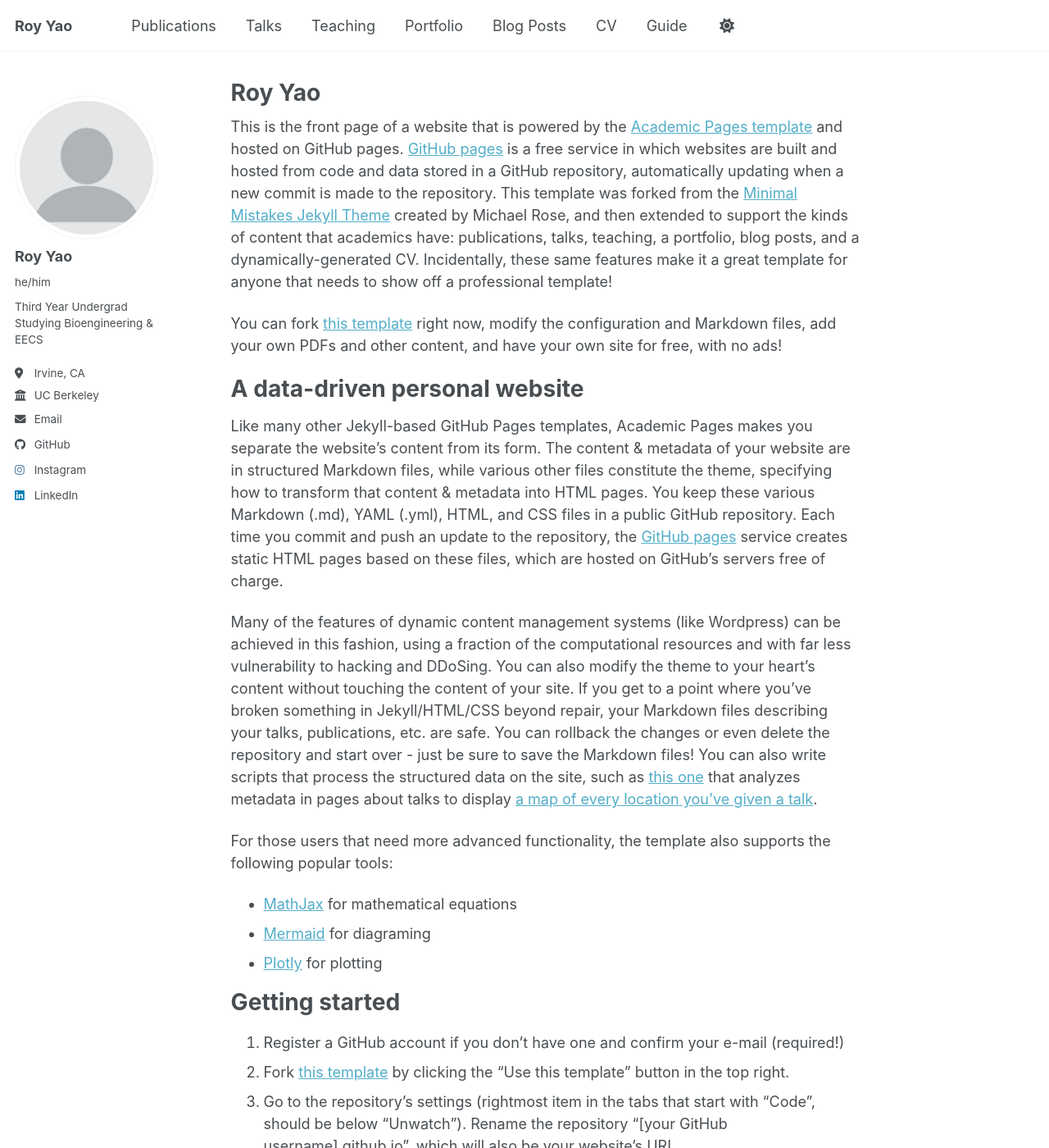
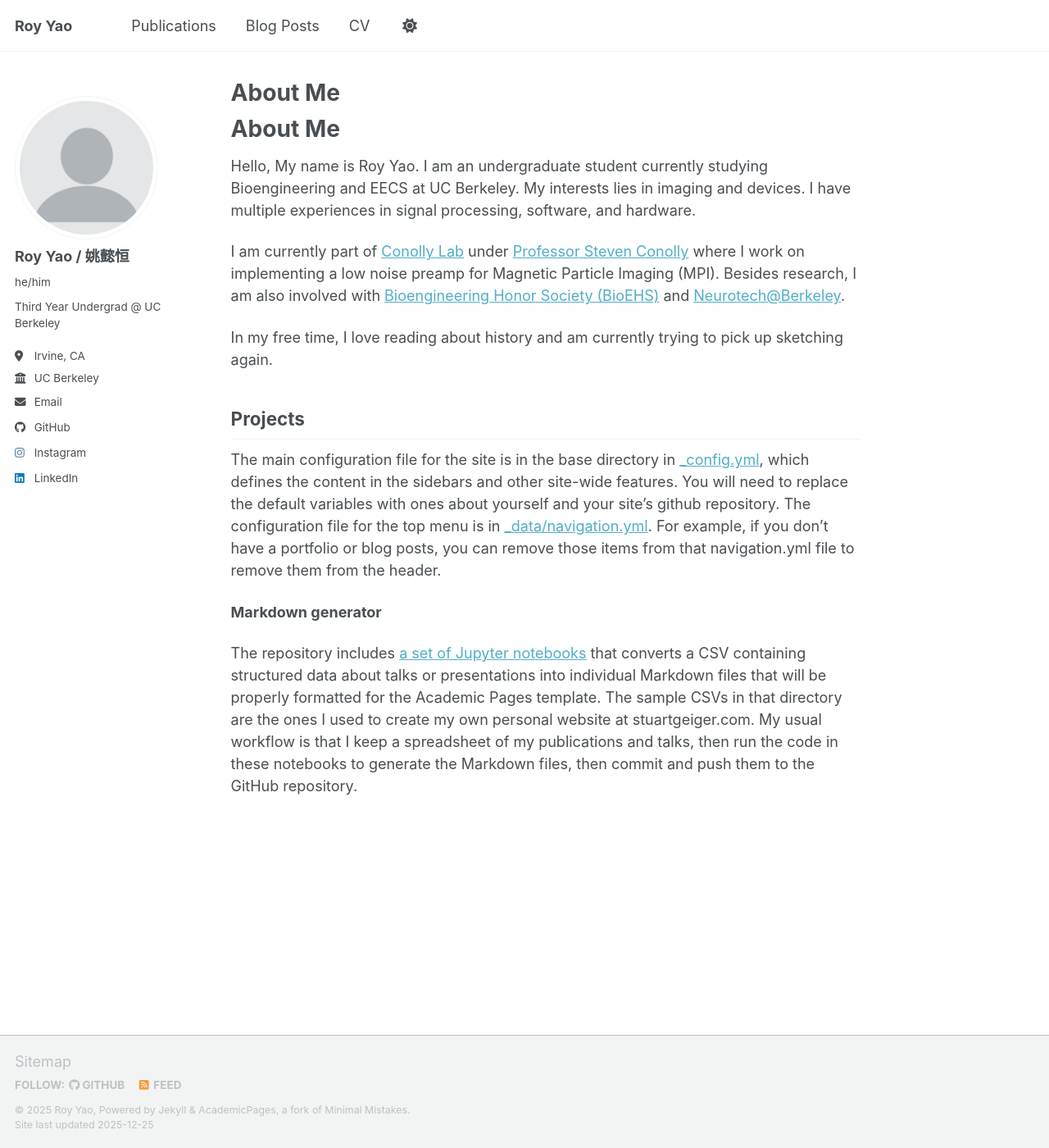
Before and after one commit to royyaoyh/royyaoyh.github.io, a Jekyll site: the page built from _pages/about.md, in a window 1280 px wide and 1400 px high. Shown: the whole window at 82% size. Built offline with Jekyll 4.4.1, drawn with Linux system fonts in a browser that asks for light colours; a script bundle is joined from its source files by our own code; library files that are not in the unit come from our copies; our own code applies the rules of GitHub Pages for plain Markdown files; some of the changed text lies outside the part shown.

Commit message:
remove stuff from menu bars I dont need. include short descriptions of myself. coursework and project and profile pic need to be fixed

```diff
--- a/_config.yml
+++ b/_config.yml
@@ -24,9 +24,9 @@
 author:
   # Biographic information
   avatar           : "profile.png"
-  name             : "Roy Yao"
+  name             : "Roy Yao / 姚懿恒"
   pronouns         : he/him
-  bio              : "Third Year Undergrad Studying Bioengineering & EECS"
+  bio              : "Third Year Undergrad @ UC Berkeley"
   location         : "Irvine, CA"
   employer         : "UC Berkeley"
   uri              : # URL
@@ -64,9 +64,9 @@
   goodreads        : # Username
   google_plus      : # Username
   keybase          : # Username
-  instagram        : "https://www.instagram.com/roy_yao_h/"
+  instagram        : "roy_yao_h/"
   lastfm           : # Username
-  linkedin         : "https://www.linkedin.com/in/27yaoroy/"
+  linkedin         : "27yaoroy/"
   mastodon         : # URL
   medium           : # URL
   pinterest        : # Username
@@ -255,15 +255,15 @@
     values:
       layout: single
       author_profile: true
-  # _teaching
-  - scope:
-      path: ""
-      type: teaching
-    values:
-      layout: single
-      author_profile: true
-      share: true
-      comments: true
+  # # _teaching
+  # - scope:
+  #     path: ""
+  #     type: teaching
+  #   values:
+  #     layout: single
+  #     author_profile: true
+  #     share: true
+  #     comments: true
   # _publications
   - scope:
       path: ""
@@ -273,23 +273,23 @@
       author_profile: true
       share: true
       comments: true
-  # _portfolio
-  - scope:
-      path: ""
-      type: portfolio
-    values:
-      layout: single
-      author_profile: true
-      share: true
-      comment: true
-  # _talks
-  - scope:
-      path: ""
-      type: talks
-    values:
-      layout: talk
-      author_profile: true
-      share: true
+  # # _portfolio
+  # - scope:
+  #     path: ""
+  #     type: portfolio
+  #   values:
+  #     layout: single
+  #     author_profile: true
+  #     share: true
+  #     comment: true
+  # # _talks
+  # - scope:
+  #     path: ""
+  #     type: talks
+  #   values:
+  #     layout: talk
+  #     author_profile: true
+  #     share: true
 
 
 # Sass/SCSS
--- a/_pages/about.md
+++ b/_pages/about.md
@@ -1,56 +1,25 @@
 ---
 permalink: /
-title: "Roy Yao"
+#title: "Roy Yao"
 author_profile: true
 redirect_from:
   - /about/
   - /about.html
 ---
 
-This is the front page of a website that is powered by the [Academic Pages template](https://github.com/academicpages/academicpages.github.io) and hosted on GitHub pages. [GitHub pages](https://pages.github.com) is a free service in which websites are built and hosted from code and data stored in a GitHub repository, automatically updating when a new commit is made to the repository. This template was forked from the [Minimal Mistakes Jekyll Theme](https://mmistakes.github.io/minimal-mistakes/) created by Michael Rose, and then extended to support the kinds of content that academics have: publications, talks, teaching, a portfolio, blog posts, and a dynamically-generated CV. Incidentally, these same features make it a great template for anyone that needs to show off a professional template!
+About Me
+======
+Hello, My name is Roy Yao. I am an undergraduate student currently studying Bioengineering and EECS at UC Berkeley. My interests lies in imaging and devices. I have multiple experiences in signal processing, software, and hardware.
 
- You can fork [this template](https://github.com/academicpages/academicpages.github.io) right now, modify the configuration and Markdown files, add your own PDFs and other content, and have your own site for free, with no ads!
+I am currently part of [Conolly Lab](https://bisl.studentorg.berkeley.edu/) under [Professor Steven Conolly](https://www2.eecs.berkeley.edu/Faculty/Homepages/sconolly.html) where I work on implementing a low noise preamp for Magnetic Particle Imaging (MPI). Besides research, I am also involved with [Bioengineering Honor Society (BioEHS)](https://bioehs.studentorg.berkeley.edu/) and [Neurotech@Berkeley](https://neurotech.studentorg.berkeley.edu/).
 
-A data-driven personal website
-======
-Like many other Jekyll-based GitHub Pages templates, Academic Pages makes you separate the website's content from its form. The content & metadata of your website are in structured Markdown files, while various other files constitute the theme, specifying how to transform that content & metadata into HTML pages. You keep these various Markdown (.md), YAML (.yml), HTML, and CSS files in a public GitHub repository. Each time you commit and push an update to the repository, the [GitHub pages](https://pages.github.com/) service creates static HTML pages based on these files, which are hosted on GitHub's servers free of charge.
+In my free time, I love reading about history and am currently trying to pick up sketching again.
 
-Many of the features of dynamic content management systems (like Wordpress) can be achieved in this fashion, using a fraction of the computational resources and with far less vulnerability to hacking and DDoSing. You can also modify the theme to your heart's content without touching the content of your site. If you get to a point where you've broken something in Jekyll/HTML/CSS beyond repair, your Markdown files describing your talks, publications, etc. are safe. You can rollback the changes or even delete the repository and start over - just be sure to save the Markdown files! You can also write scripts that process the structured data on the site, such as [this one](https://github.com/academicpages/academicpages.github.io/blob/master/talkmap.ipynb) that analyzes metadata in pages about talks to display [a map of every location you've given a talk](https://academicpages.github.io/talkmap.html).
-
-For those users that need more advanced functionality, the template also supports the following popular tools:
-- [MathJax](https://www.mathjax.org/) for mathematical equations
-- [Mermaid](https://mermaid.js.org/) for diagraming
-- [Plotly](https://plotly.com/javascript/) for plotting
-
-Getting started
-======
-1. Register a GitHub account if you don't have one and confirm your e-mail (required!)
-1. Fork [this template](https://github.com/academicpages/academicpages.github.io) by clicking the "Use this template" button in the top right.
-1. Go to the repository's settings (rightmost item in the tabs that start with "Code", should be below "Unwatch"). Rename the repository "[your GitHub username].github.io", which will also be your website's URL.
-1. Set site-wide configuration and create content & metadata (see below -- also see [this set of diffs](https://archive.is/3TPas) showing what files were changed to set up [an example site](https://getorg-testacct.github.io) for a user with the username "getorg-testacct")
-1. Upload any files (like PDFs, .zip files, etc.) to the files/ directory. They will appear at https://[your GitHub username].github.io/files/example.pdf.
-1. Check status by going to the repository settings, in the "GitHub pages" section
-
-Site-wide configuration
+Projects
 ------
 The main configuration file for the site is in the base directory in [_config.yml](https://github.com/academicpages/academicpages.github.io/blob/master/_config.yml), which defines the content in the sidebars and other site-wide features. You will need to replace the default variables with ones about yourself and your site's github repository. The configuration file for the top menu is in [_data/navigation.yml](https://github.com/academicpages/academicpages.github.io/blob/master/_data/navigation.yml). For example, if you don't have a portfolio or blog posts, you can remove those items from that navigation.yml file to remove them from the header.
-
-Create content & metadata
-------
-For site content, there is one Markdown file for each type of content, which are stored in directories like _publications, _talks, _posts, _teaching, or _pages. For example, each talk is a Markdown file in the [_talks directory](https://github.com/academicpages/academicpages.github.io/tree/master/_talks). At the top of each Markdown file is structured data in YAML about the talk, which the theme will parse to do lots of cool stuff. The same structured data about a talk is used to generate the list of talks on the [Talks page](https://academicpages.github.io/talks), each [individual page](https://academicpages.github.io/talks/2012-03-01-talk-1) for specific talks, the talks section for the [CV page](https://academicpages.github.io/cv), and the [map of places you've given a talk](https://academicpages.github.io/talkmap.html) (if you run this [python file](https://github.com/academicpages/academicpages.github.io/blob/master/talkmap.py) or [Jupyter notebook](https://github.com/academicpages/academicpages.github.io/blob/master/talkmap.ipynb), which creates the HTML for the map based on the contents of the _talks directory).
 
 **Markdown generator**
 
 The repository includes [a set of Jupyter notebooks](https://github.com/academicpages/academicpages.github.io/tree/master/markdown_generator
 ) that converts a CSV containing structured data about talks or presentations into individual Markdown files that will be properly formatted for the Academic Pages template. The sample CSVs in that directory are the ones I used to create my own personal website at stuartgeiger.com. My usual workflow is that I keep a spreadsheet of my publications and talks, then run the code in these notebooks to generate the Markdown files, then commit and push them to the GitHub repository.
-
-How to edit your site's GitHub repository
-------
-Many people use a git client to create files on their local computer and then push them to GitHub's servers. If you are not familiar with git, you can directly edit these configuration and Markdown files directly in the github.com interface. Navigate to a file (like [this one](https://github.com/academicpages/academicpages.github.io/blob/master/_talks/2012-03-01-talk-1.md) and click the pencil icon in the top right of the content preview (to the right of the "Raw | Blame | History" buttons). You can delete a file by clicking the trashcan icon to the right of the pencil icon. You can also create new files or upload files by navigating to a directory and clicking the "Create new file" or "Upload files" buttons.
-
-Example: editing a Markdown file for a talk
-![Editing a Markdown file for a talk](/images/editing-talk.png)
-
-For more info
-------
-More info about configuring Academic Pages can be found in [the guide](https://academicpages.github.io/markdown/), the [growing wiki](https://github.com/academicpages/academicpages.github.io/wiki), and you can always [ask a question on GitHub](https://github.com/academicpages/academicpages.github.io/discussions). The [guides for the Minimal Mistakes theme](https://mmistakes.github.io/minimal-mistakes/docs/configuration/) (which this theme was forked from) might also be helpful.
```
Also changed, not shown: _data/navigation.yml (+8 -8 lines).
